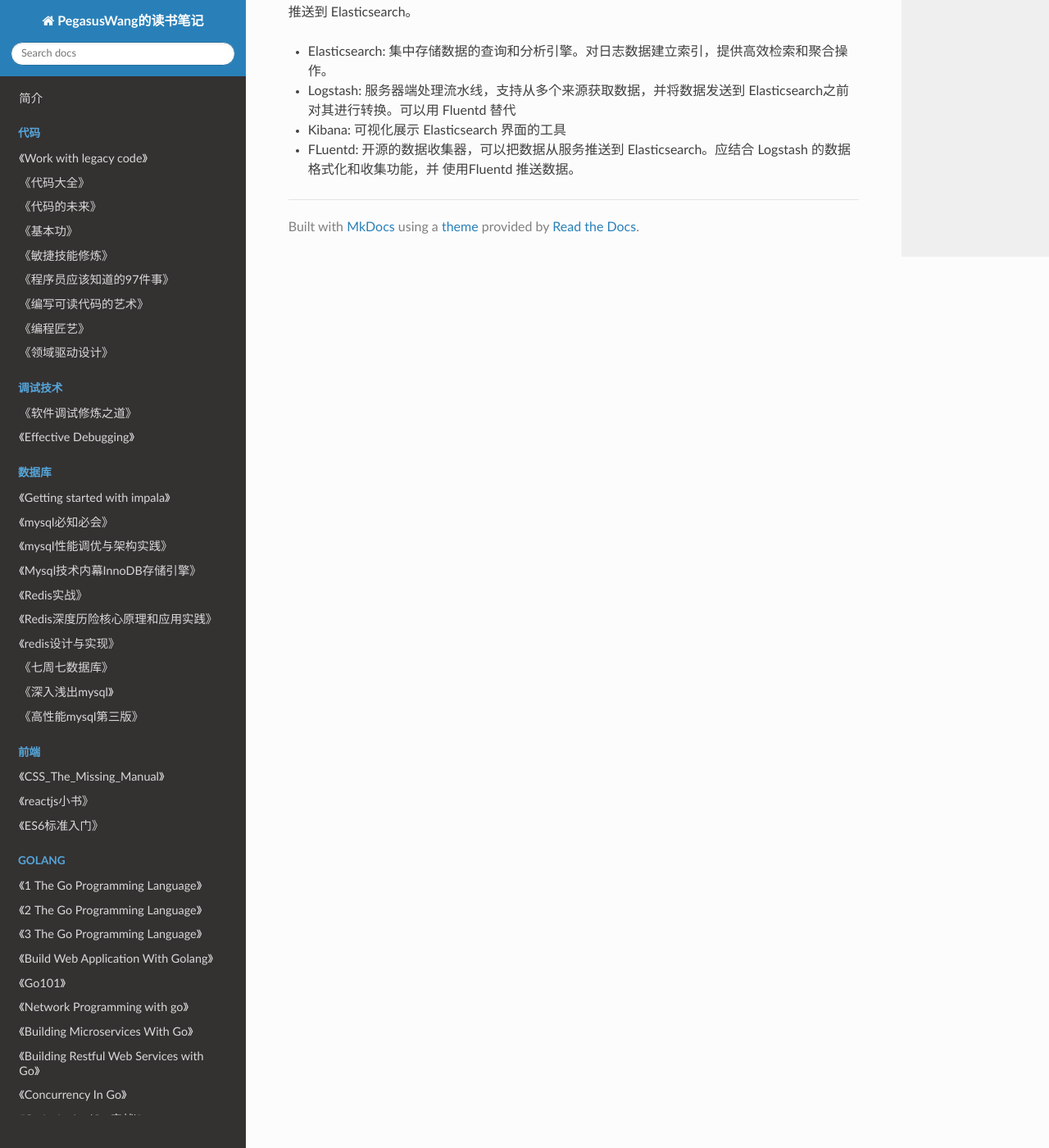
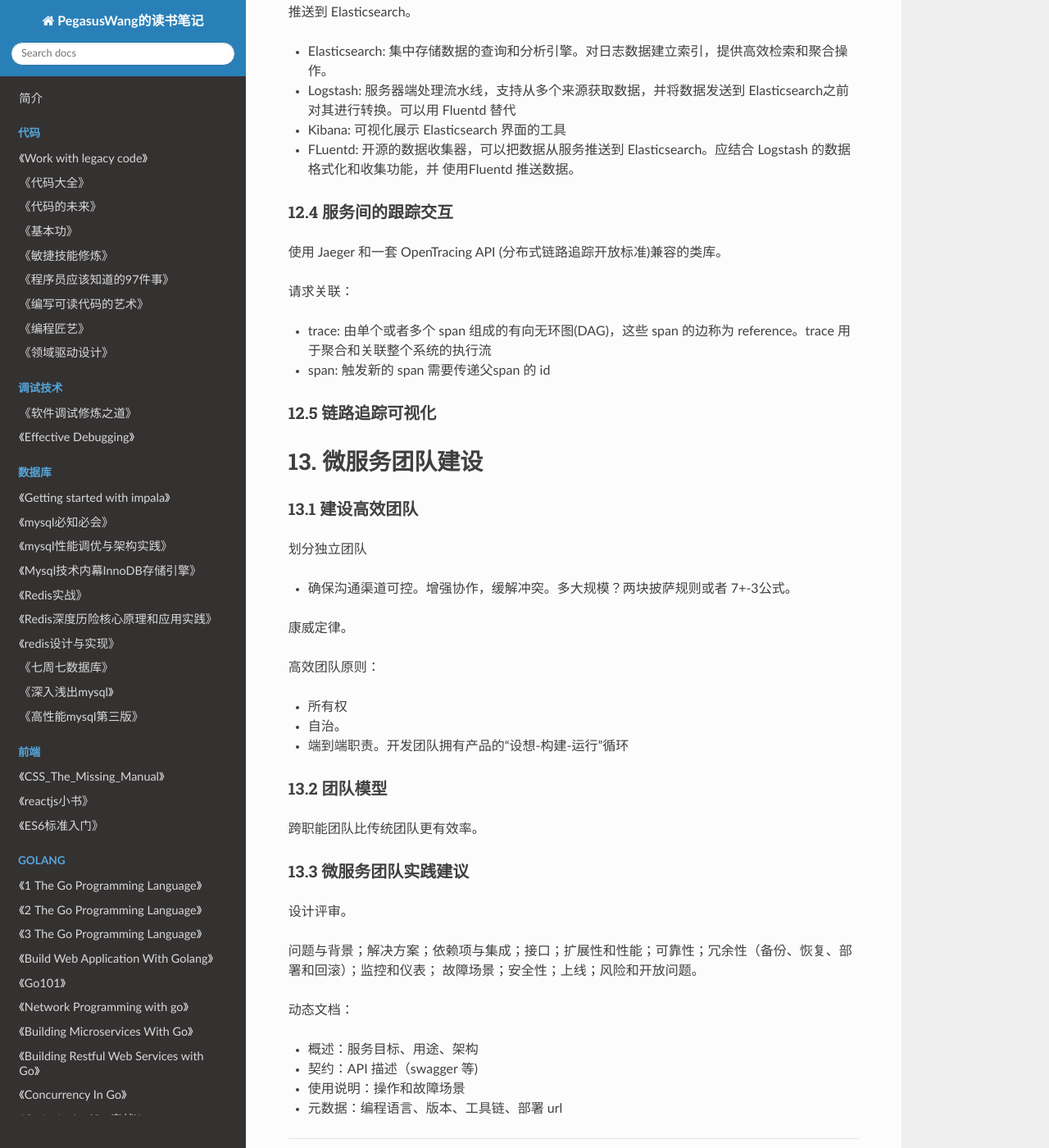
Before and after one commit to PegasusWang/booknotes, an MkDocs documentation site: the page built from docs/网站架构微服务/微服务实战.md, in a window 1280 px wide and 1400 px high, scrolled down 6949 px. Shown: the whole window at 82% size. Built offline with MkDocs 1.6.1, drawn with Linux system fonts in a browser that asks for light colours; nearby versions of some CDN libraries; old or Windows-style settings are respelled for this version of MkDocs.

Commit message:
微服务：链路追踪；团队建设

```diff
--- a/docs/网站架构微服务/微服务实战.md
+++ b/docs/网站架构微服务/微服务实战.md
@@ -271,3 +271,49 @@ docker run --interactive --tty python:3.6
 - Logstash: 服务器端处理流水线，支持从多个来源获取数据，并将数据发送到 Elasticsearch之前对其进行转换。可以用 Fluentd 替代
 - Kibana: 可视化展示 Elasticsearch 界面的工具
 - FLuentd: 开源的数据收集器，可以把数据从服务推送到 Elasticsearch。应结合 Logstash 的数据格式化和收集功能，并 使用Fluentd 推送数据。
+
+### 12.4 服务间的跟踪交互
+
+使用 Jaeger 和一套 OpenTracing API (分布式链路追踪开放标准)兼容的类库。
+
+请求关联：
+
+- trace: 由单个或者多个 span 组成的有向无环图(DAG)，这些 span 的边称为 reference。trace 用于聚合和关联整个系统的执行流
+- span: 触发新的 span 需要传递父span 的 id
+
+### 12.5 链路追踪可视化
+
+
+# 13. 微服务团队建设
+
+### 13.1 建设高效团队
+
+划分独立团队
+
+- 确保沟通渠道可控。增强协作，缓解冲突。多大规模？两块披萨规则或者 7+-3公式。
+
+康威定律。
+
+高效团队原则：
+
+- 所有权
+- 自治。
+- 端到端职责。开发团队拥有产品的“设想-构建-运行”循环
+
+### 13.2 团队模型
+
+跨职能团队比传统团队更有效率。
+
+### 13.3 微服务团队实践建议
+
+设计评审。
+
+问题与背景；解决方案；依赖项与集成；接口；扩展性和性能；可靠性；冗余性（备份、恢复、部署和回滚）；监控和仪表；
+故障场景；安全性；上线；风险和开放问题。
+
+动态文档：
+
+- 概述：服务目标、用途、架构
+- 契约：API 描述（swagger 等)
+- 使用说明：操作和故障场景
+- 元数据：编程语言、版本、工具链、部署 url
```
